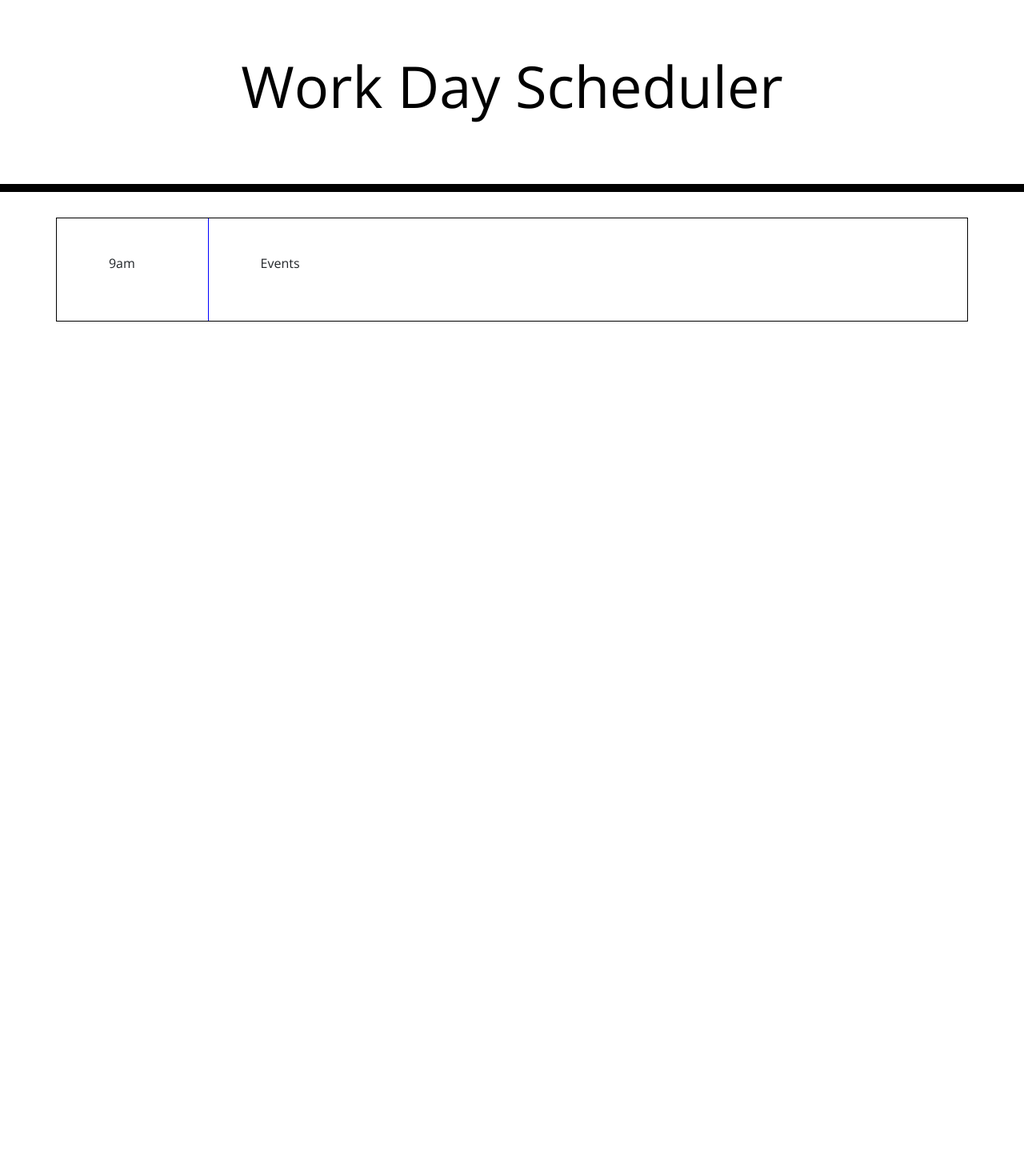
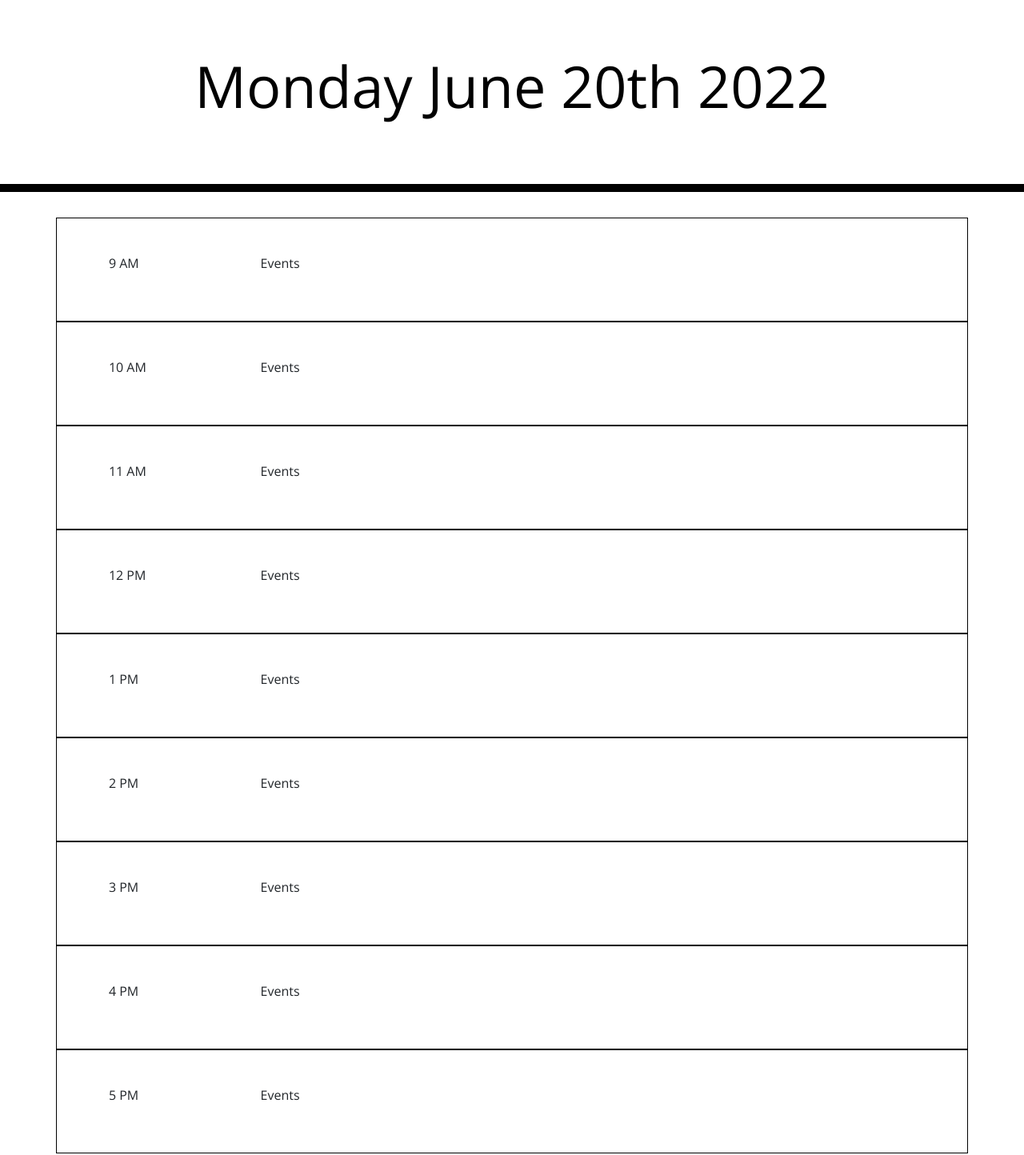
Before and after one commit to griffinlebeau/work-day-scheduler, a plain HTML site: page index.html in a window 1280 px wide. Shown: the whole page at 80% size. Before the commit the page ends 800 px from the top, so only its background shows below. Drawn offline with nearby package versions, Linux system fonts and the light colour scheme.

Commit message:
function organization

```diff
--- a/index.html
+++ b/index.html
@@ -28,18 +28,115 @@
       <p id="currentDay" class="lead"></p>
     </header>
     <div class="container">
-      <div class="row" id="nineAm">
-        <div class="col-2 hourExtra" id="row-hour">
+      <div class="row">
+        <div class="col-2">
           <p>
-            9am
+            9 AM
           </p>
         </div>
-        <div class="col-10" id="row-textarea">
-          <p id="row-p">
+        <div class="col-10">
+          <p class="row-p" id="nineEvents">
             Events
           </p>
         </div>
       </div>
+      <div class="row">
+        <div class="col-2">
+          <p>
+            10 AM
+          </p>
+        </div>
+        <div class="col-10">
+          <p class="row-p" id="tenEvents">
+            Events
+          </p>
+        </div>
+      </div>
+      <div class="row">
+        <div class="col-2">
+          <p>
+            11 AM
+          </p>
+        </div>
+        <div class="col-10">
+          <p class="row-p" id="elevenEvents">
+            Events
+          </p>
+        </div>
+      </div>
+      <div class="row">
+        <div class="col-2">
+          <p>
+            12 PM
+          </p>
+        </div>
+        <div class="col-10">
+          <p class="row-p" id="twelveEvents">
+            Events
+          </p>
+        </div>
+      </div>
+      <div class="row">
+        <div class="col-2">
+          <p>
+            1 PM
+          </p>
+        </div>
+        <div class="col-10">
+          <p class="row-p" id="oneEvents">
+            Events
+          </p>
+        </div>
+      </div>
+      <div class="row">
+        <div class="col-2">
+          <p>
+            2 PM
+          </p>
+        </div>
+        <div class="col-10">
+          <p class="row-p" id="twoEvents">
+            Events
+          </p>
+        </div>
+      </div>
+      <div class="row">
+        <div class="col-2">
+          <p>
+            3 PM
+          </p>
+        </div>
+        <div class="col-10">
+          <p class="row-p" id="threeEvents">
+            Events
+          </p>
+        </div>
+      </div>
+      <div class="row">
+        <div class="col-2">
+          <p>
+            4 PM
+          </p>
+        </div>
+        <div class="col-10">
+          <p class="row-p" id="fourEvents">
+            Events
+          </p>
+        </div>
+      </div>
+      <div class="row">
+        <div class="col-2">
+          <p>
+            5 PM
+          </p>
+        </div>
+        <div class="col-10">
+          <p class="row-p" id="fiveEvents">
+            Events
+          </p>
+        </div>
+      </div>
+    </div>
     <script src="https://code.jquery.com/jquery-3.4.1.min.js"></script>
     <script src="https://cdnjs.cloudflare.com/ajax/libs/moment.js/2.24.0/moment.min.js"></script>
     <script src="./logic.js"></script>
--- a/logic.js
+++ b/logic.js
@@ -1,44 +1,58 @@
+var timeAudit = moment().set();
+var nineAM = $("#nineEvents");
+var tenAM = $("#tenEvents");
+var elevenAM = $("#elevenEvents");
+var twelvePM = $("#twelveEvents");
+var onePM = $("#oneEvents");
+var twoPM = $("#twoEvents");
+var threePM = $("#threeEvents");
+var fourPM = $("#fourEvents");
+var fivePM = $("#fiveEvents");
 
 $(document).ready(function (){
     loadEvents;
     printEvents;
-    console.log(hourEvents);
 })
 
 //array holding hours and associated event data
-var hourEvents = [];
-
-var hourDataObj = {
-    hour: hourRow,
-    event: hourEventInput,
-};
-
-hourRow =
-
-var createRows = function() {
-    $(<)
-}
-
-//print loaded events
-var printEvents = function(hourEvents){
-    for (var i = 0; i < hourEvents.length; i++) {
-        $(".row-p").text(hourEvents[i]);
-        var id = hourEvents[i].id
-        hourEvents[i].moment().set('hour', id)
+var events = [
+    {
+        hour: moment('09:00 AM', "hh:mm A"),
+        events: "",
+    },
+    {
+        hour: moment('10:00 AM', "hh:mm A"),
+        events: "",
+    },
+    {
+        hour: moment('11:00 AM', "hh:mm A"),
+        events: "",
+    },
+    {
+        hour: moment('12:00 PM', "hh:mm A"),
+        events: "",
+    },
+    {
+        hour: moment('01:00 PM', "hh:mm A"),
+        events: "",
+    },
+    {
+        hour: moment('02:00 PM', "hh:mm A"),
+        events: "",
+    },
+    {
+        hour: moment('03:00 PM', "hh:mm A"),
+        events: "",
+    },
+    {
+        hour: moment('04:00 PM', "hh:mm A"),
+        events: "",
+    },
+    {
+        hour: moment('05:00 PM', "hh:mm A"),
+        events: "",
     }
-}
-
-//save events to local storage
-var saveEvents = function() {
-    localStorage.setItem("hourEvents", JSON.stringify(hourEvents));
-}
-
-//load events from local storage
-var loadEvents = function() {
-    hourEvents = localStorage.getItem("hourEvents");
-    hourEvents = JSON.parse(hourEvents);
-    console.log(hourEvents);
-}
+]
 
 //display date in jumbotron
 var currentHour = moment().format('hh a')
@@ -46,13 +60,47 @@ var currentTime = moment().format('dddd MMMM Do YYYY');
 var jumbotronTime = $(".jumbotronTime");
 jumbotronTime.text(currentTime);
 
+//print loaded events from array to matching element
+var printEvents = function(events){
+    for (var i = 0; i < events.length; i++) {
+        nineAM.text(events[0].events);
+        tenAM.text(events[1].events);
+        elevenAM.text(events[2].events);
+        twelvePM.text(events[3].events);
+        onePM.text(events[4].events);
+        twoPM.text(events[5].events);
+        threePM.text(events[6].events);
+        fourPM.text(events[6].events);
+        fivePM.text(events[7].events);
+    }
+}
+
+//save events to local storage
+var saveEvents = function() {
+    events[0].events = nineAM.text().trim();
+    events[1].events = tenAM.text().trim();
+    events[2].events = elevenAM.text().trim();
+    events[3].events = twelvePM.text().trim();
+    events[4].events = onePM.text().trim();
+    events[5].events = twoPM.text().trim();
+    events[6].events = threePM.text().trim();
+    events[7].events = fourPM.text().trim();
+    events[8].events = fivePM.text().trim();
+    localStorage.setItem("events", JSON.stringify(events));
+}
+
+//load events from local storage
+var loadEvents = function() {
+    events = localStorage.getItem("events");
+    events = JSON.parse(events);
+}
 //on click text area change to from p to input element
 $(".row").on("click", "p", function(){
     var text = $(this)
         .text()
         .trim();
     var textInput = $("<textarea>")
-        .addClass("form-control ")
+        .addClass("form-control")
         .val(text);
     $(this).replaceWith(textInput);
     textInput.trigger("focus");
@@ -63,33 +111,31 @@ $(".row").on("blur", "textarea", function(){
     var text = $(this)
         .val()
         .trim();
-    var hour = $(this)
-        .closest(".row")
-        .attr("id");
-    console.log(hour);
     var textEvent = $("<p>")
         .text(text);
     $(this).replaceWith(textEvent);
-    saveEvents;
+    saveEvents();
 })
 
-var timeNine = moment().set('hour', 9);
-
-//audit blocks
-var auditNine = function () {
-    if (currentHour.isBefore(timeNine)) {
-        $("#nineAm")
-            .removeClass(".future .present")
-            .addClass(".past");
-    }
-    else if (currentHour.isAfter(timeNine)) {
-        $("#nineAm")
-            .removeClass(".past .present")
-            .addClass(".future");
-    }
-    else {
-        $("#nineAm")
-            .removeClass(".past .future")
-            .addClass(".present");
+//audit blocks using set moment hour in array of events
+var auditTime = function () {
+    for (var i = 0; i < events.length; i++) {
+        if (events[i].hour.isBefore(timeAudit)) {
+            $(".row")
+                .addClass(".past")
+                .removeClass(".future .present");
+        }
+        else if (events[i].hour.isAfter(timeAudit)) {
+            $(".row")
+                .addClass(".future")
+                .removeClass(".past .present");
+        }
+        else {
+            $(".row")
+                .addClass(".present")
+                .removeClass(".past .future");
+        }
     }
 }
+
+setInterval(auditTime, 100000);
```
